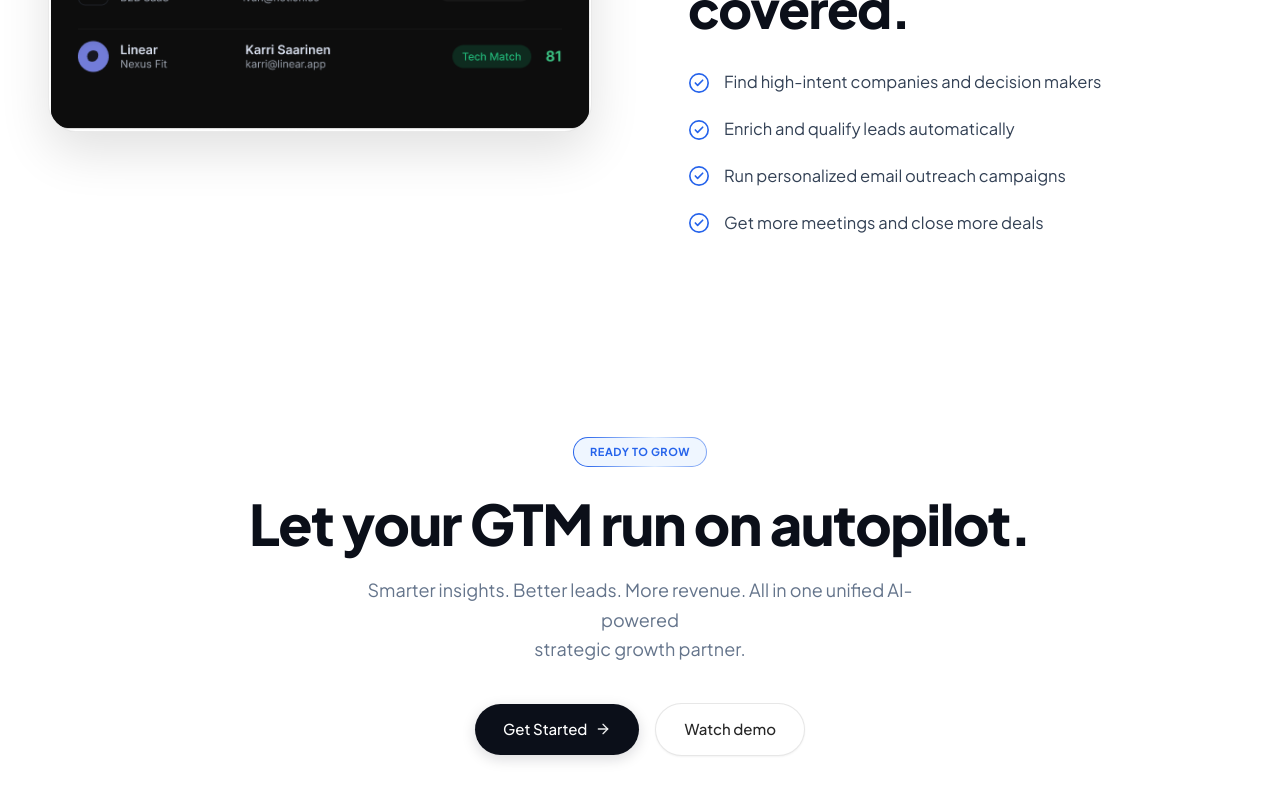
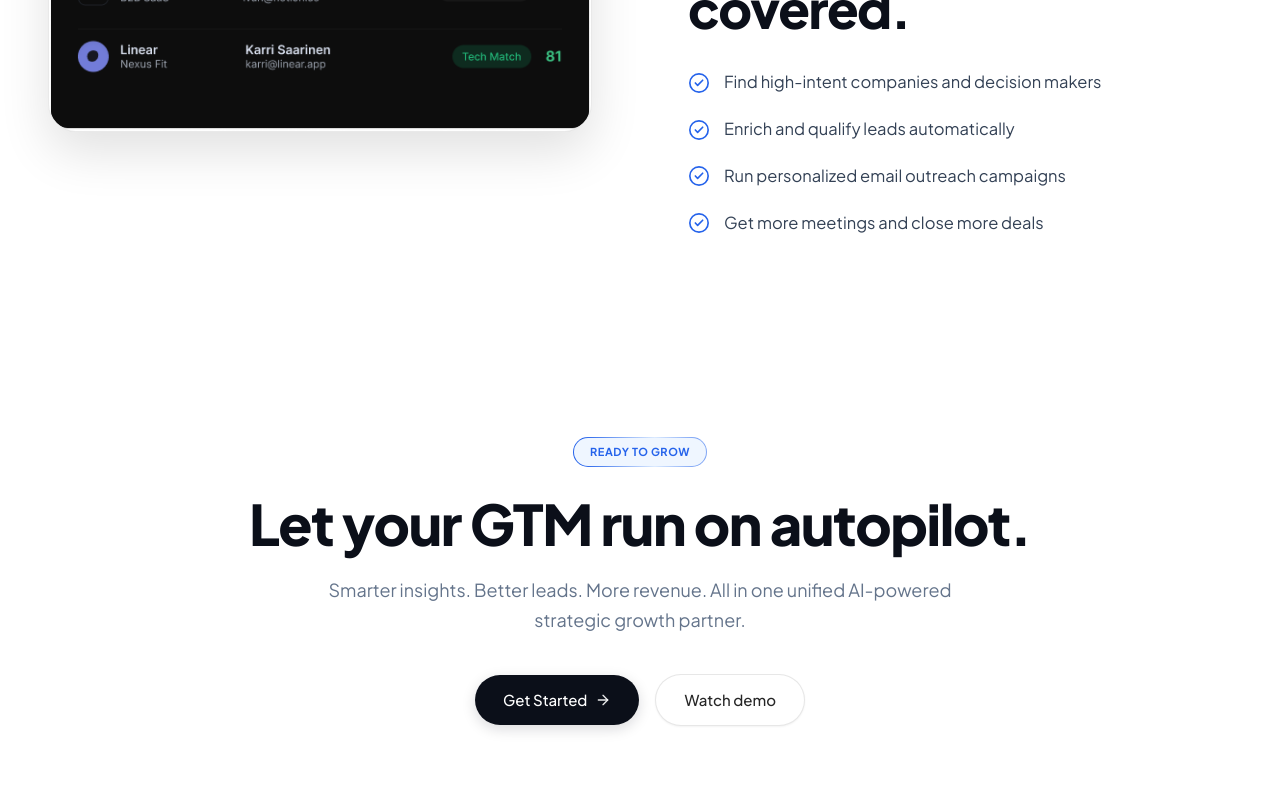
Before and after one commit to Kuberan1810/coireiAI, a React (Vite) app: page / in a window 1280 px wide. Shown: the part 4935-5735 px from the top of the page. Built offline with nearby package versions, Linux system fonts and the light colour scheme.

Commit message:
Keep AI-powered on the first line of subtitle

```diff
--- a/src/Pages/Home/section/CtaSection.tsx
+++ b/src/Pages/Home/section/CtaSection.tsx
@@ -22,7 +22,7 @@ export const CtaSection: React.FC = () => {
         </h2>
 
         {/* Subtitle */}
-        <p className="mt-5 text-base sm:text-lg text-[#64748B] max-w-xl mx-auto leading-relaxed font-normal">
+        <p className="mt-5 text-base sm:text-lg text-[#64748B] max-w-2xl mx-auto leading-relaxed font-normal">
           Smarter insights. Better leads. More revenue. All in one unified AI-powered{' '}
           <br className="hidden sm:inline" />
           strategic growth partner.
```
